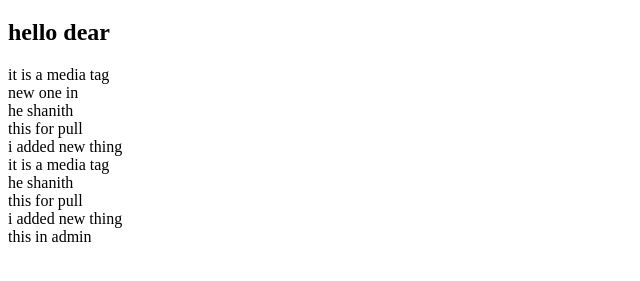
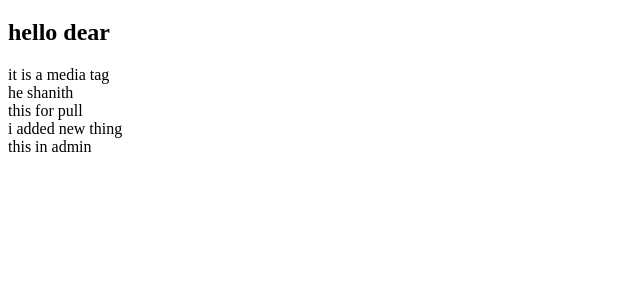
Before and after one commit to shanitkds/statick_web, a plain HTML site: page index.html in a window 1280 px wide. Shown: the part 61-342 px from the top of the page, without its empty margins (0-640 px from the left). Drawn offline with Linux system fonts and the light colour scheme.

Commit message:
some deleted

```diff
--- a/index.html
+++ b/index.html
@@ -13,14 +13,6 @@
         <div>
             it is a media tag
         </div>
-        <div>new one in </div>
-
-        <div>he shanith</div>
-        <div>this for pull</div>
-        <div>i added new thing</div>
-        <div>
-            it is a media tag
-        </div>
         <div>he shanith</div>
         <div>this for pull</div>
         <div>i added new thing</div>
```
